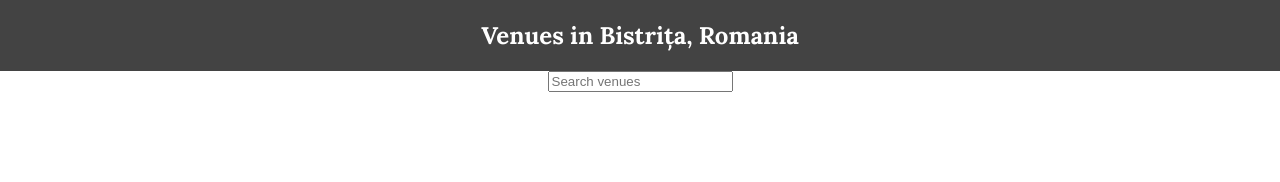
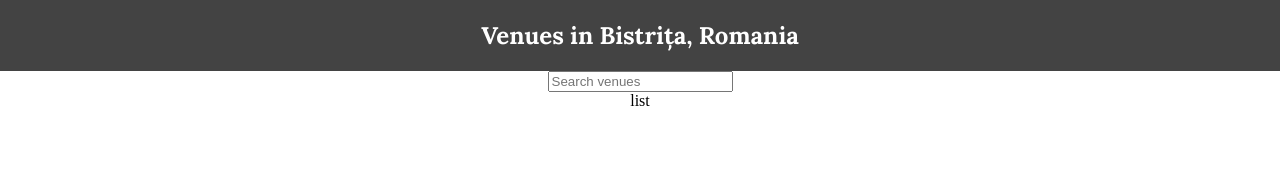
Before and after one commit to TudorDan/pr8-neighborhood-map, a React (Create React App) app: page / in a window 1280 px wide. Shown: the top 182 px of the page. Built offline with nearby package versions, Linux system fonts and the light colour scheme; no server answers.

Commit message:
feat: Add 'List' component

```diff
--- a/src/App.js
+++ b/src/App.js
@@ -5,11 +5,12 @@ import Finder from './Finder'
 class App extends Component {
   state = {
     venues: [],
+    map: {},
     bounds: {}
   }
 
-  /* loads from Foursquare API */
-  componentDidMount() {
+    componentDidMount() {
+    /* get Foursquare data & simplifies it */
     fetch(
       'https://api.foursquare.com/v2/venues/explore?'+
       'client_id=5NB01HPQ1IKYMXI54ML15CTXA0DY0LKTYEM4X4XCRR1H2F4P&'+
@@ -40,7 +41,7 @@ class App extends Component {
         })
       }
     })
-    /* other errors handled in serviceWorker */
+    /* get google map */
   }
 
   render() {
@@ -49,7 +50,7 @@ class App extends Component {
         <header className="App-header">
           <h1 className="App-title">Venues in Bistrița, Romania</h1>
         </header>
-        <Finder venues={this.state.venues} bounds={this.state.bounds}/>
+        <Finder venues={this.state.venues} bounds={this.state.bounds} map={this.state.map}/>
       </div>
     )
   }
--- a/src/Finder.js
+++ b/src/Finder.js
@@ -1,6 +1,7 @@
 import React, { Component } from 'react';
 import PropTypes from 'prop-types'
 import escapeRegExp from 'escape-string-regexp'
+import List from './List'
 
 class Finder extends Component {
 	static propTypes = {
@@ -10,22 +11,26 @@ class Finder extends Component {
 
 	state = {
 		query: '',
+		selectedID: '' /*id of selected venue*/
 	}
 
 	updateQuery = (query) => {
-		this.setState({ query: query.trim() })
+		this.setState({
+			query: query.trim(),
+			selectedID: ''
+		})
 	}
 
 	render() {
 		const { venues, bounds } = this.props
-		const { query } = this.state
-		let displayedVenues
+		const { query, selectedID } = this.state
+		let foundVenues
 
 		if(query) {
 			const match = new RegExp(escapeRegExp(query), 'i')
-			displayedVenues = venues.filter(venue => (match.test(venue.name) || match.test(venue.type)))
+			foundVenues = venues.filter(venue => (match.test(venue.name) || match.test(venue.type)))
 		} else {
-			displayedVenues = venues
+			foundVenues = venues
 		}
 
 		return (
@@ -37,6 +42,7 @@ class Finder extends Component {
 					value={query}
 					onChange={(event) => this.updateQuery(event.target.value)}
 				/>
+				<List venues={foundVenues} selected={selectedID}/>
 			</div>
 		)
 	}
--- /dev/null
+++ b/src/List.js
@@ -0,0 +1,17 @@
+import React, { Component } from 'react';
+
+class List extends Component{
+	state = {
+		visible: true
+	}
+
+	render() {
+		return (
+			<div className="list-venues">
+				list
+			</div>
+		)
+	}
+}
+
+export default List
--- a/src/index.css
+++ b/src/index.css
@@ -1,4 +1,5 @@
-body {
-  margin: 0;
-  padding: 0;
+html, body {
+ 	height: 100%;
+  	margin: 0;
+  	padding: 0;
 }
```
